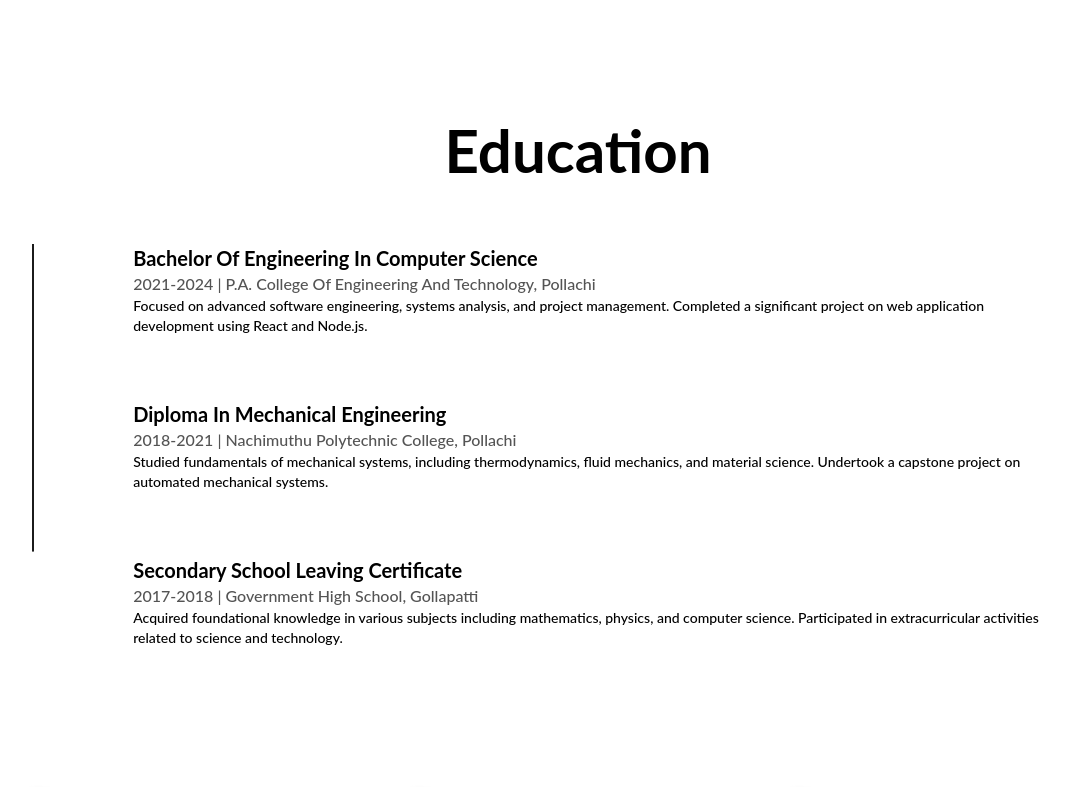
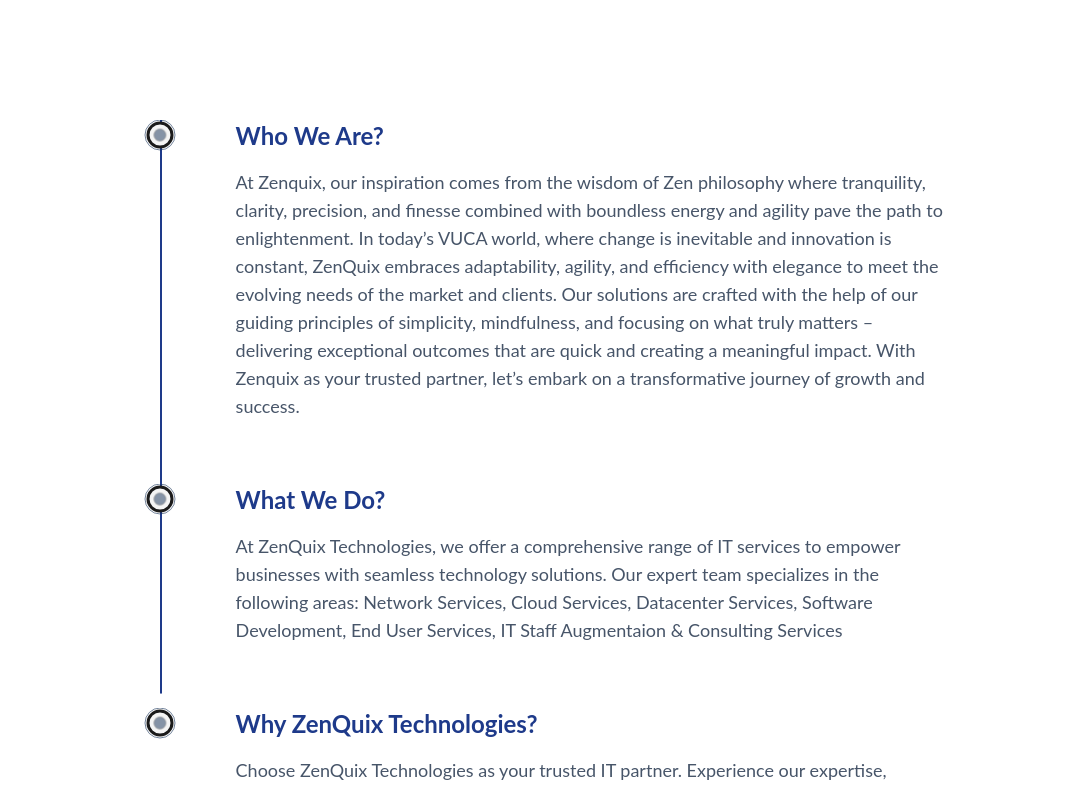
Before and after one commit to mohammadshihabudeenzenquix/zenquix, a React (Create React App) app: page / in a window 1280 px wide. Shown: the part 1460-2247 px from the top of the page, without its empty margins (62-1132 px from the left). Built offline with nearby package versions, Linux system fonts and the light colour scheme.

Commit message:
aboutwww

```diff
--- /dev/null
+++ b/src/components/Liicon.js
@@ -0,0 +1,19 @@
+import { motion, useScroll } from 'framer-motion'
+import React from 'react'
+const Liicon = ({reference}) => {
+    const { scrollYProgress } = useScroll({
+      target: reference,
+      offset: ["center end","center center"]
+    })
+  return (
+    <figure className='absolute left-0 stroke-dark dark:stroke-light'>
+        <svg width="75" height="75" viewBox='0 0 100 100' className='-rotate-90 md:w-[60px] md:h-[60px] xs:w-[40px] xs:h-[40px]'>
+            <circle cx={"75"} cy={"50"} r={"25"} className='stroke-1 stroke-primary dark:stroke-primaryDark fill-none'/>
+            <motion.circle cx={"75"} cy={"50"} r={"20"} className=' stroke-[5px] fill-light dark:fill-dark' style={{pathLength:scrollYProgress}}/>
+            <circle cx={"75"} cy={"50"} r={"10"} className='stroke-1 fill-primary dark:fill-primaryDark animate-pulse'/>
+        </svg>
+    </figure>
+  )
+}
+
+export default Liicon
--- a/src/components/MVC.js
+++ b/src/components/MVC.js
@@ -1,7 +1,8 @@
 import { motion, useScroll } from "framer-motion";
 import React, { useRef } from "react";
+import Liicon from "./Liicon";
 
-const Details = ({ type, time, place, info }) => {
+const Details = ({ type, info }) => {
   const ref = useRef(null);
 
   return (
@@ -11,17 +12,14 @@ const Details = ({ type, time, place, info }) => {
             md:w-[80%]
       "
     >
-      {/* <Liicon reference={ref} /> */}
+      <Liicon reference={ref} />
       <motion.div
         initial={{ y: 50 }}
         whileInView={{ y: 0 }}
         transition={{ duration: 0.5, type: "spring" }}
       >
-        <h3 className="text-2xl font-bold capitalize sm:text-xl xs:text-lg">{type}&nbsp;</h3>
-        <span className="font-medium capitalize text-dark/75 dark:text-light/75 xs:text-sm">
-          {time} | {place}
-        </span>
-        <p className="w-full font-medium md:text-sm">{info}</p>
+        <h3 className="font-bold text-blue-900 capitalize lg:text-2xl sm:text-xl xs:text-lg">{type}&nbsp;</h3>
+        <p className="w-full lg:mt-4 lg:text-slate-600 lg:text-lg lg:font-normal md:text-sm">{info}</p>
       </motion.div>
     </li>
   );
@@ -36,37 +34,30 @@ const Education = () => {
 
   return (
     <div className="my-40">
-      <h2 className="w-full mb-32 font-bold text-center text-8xl md:text-6xl sm:text-4xl md:mb-16">Education</h2>
-      <div className="w-[75%] mx-auto relative lg:w-[90%] md:w-full">
+      <div className="w-[50%] mx-auto relative lg:w-[70%] md:w-full">
         <motion.div
           ref={ref}
-          className="absolute left-9 top-0 w-[4px] h-full bg-dark origin-top dark:bg-light
+          className="absolute left-9 top-0 w-[4px] h-full bg-blue-900 origin-top dark:bg-black
                     md:w-[2px] md:left-[30px] xs:left-[20px]"
           style={{ scaleY: scrollYProgress }}
         />
         <ul className="flex flex-col items-start justify-between w-full ml-4 xs:ml-2">
           <Details
-            type={"Bachelor of Engineering in Computer Science"}
-            time={"2021-2024"}
-            place={"P.A. College of Engineering and Technology, Pollachi"}
+            type={"Who we are?"}
             info={
-              "Focused on advanced software engineering, systems analysis, and project management. Completed a significant project on web application development using React and Node.js."
+              "At Zenquix, our inspiration comes from the wisdom of Zen philosophy where tranquility, clarity, precision, and finesse combined with boundless energy and agility pave the path to enlightenment. In today’s VUCA world, where change is inevitable and innovation is constant, ZenQuix embraces adaptability, agility, and efficiency with elegance to meet the evolving needs of the market and clients. Our solutions are crafted with the help of our guiding principles of simplicity, mindfulness, and focusing on what truly matters – delivering exceptional outcomes that are quick and creating a meaningful impact. With Zenquix as your trusted partner, let’s embark on a transformative journey of growth and success."
             }
           />
           <Details
-            type={"Diploma in Mechanical Engineering"}
-            time={"2018-2021"}
-            place={"Nachimuthu Polytechnic College, Pollachi"}
+            type={"What we do?"}
             info={
-              "Studied fundamentals of mechanical systems, including thermodynamics, fluid mechanics, and material science. Undertook a capstone project on automated mechanical systems."
+              "At ZenQuix Technologies, we offer a comprehensive range of IT services to empower businesses with seamless technology solutions. Our expert team specializes in the following areas: Network Services, Cloud Services, Datacenter Services, Software Development, End User Services, IT Staff Augmentaion & Consulting Services"
             }
           />
           <Details
-            type={"Secondary School Leaving Certificate"}
-            time={"2017-2018"}
-            place={"Government High School, Gollapatti"}
+            type={"Why ZenQuix Technologies?"}
             info={
-              "Acquired foundational knowledge in various subjects including mathematics, physics, and computer science. Participated in extracurricular activities related to science and technology."
+              "Choose ZenQuix Technologies as your trusted IT partner. Experience our expertise, comprehensive solutions, tailored approach, innovation-driven mindset, customer-centricity, and unwavering reliability. We are here to transform your technology landscape, optimize your IT operations, and empower your organization for success in the digital age."
             }
           />
         </ul>
--- a/src/pages/Home.js
+++ b/src/pages/Home.js
@@ -14,7 +14,7 @@ const Home = () => {
         <>
             <Hero />
             <Intro />
-           <Education/>
+            <Education/>
             <FlexContainer/>
             <Services />
             <Cta/>
```
Also changed, not shown: src/components/MVC.module.css (deleted, +0 -112 lines), 1 other file (tests, documents, lock files or other folders).
